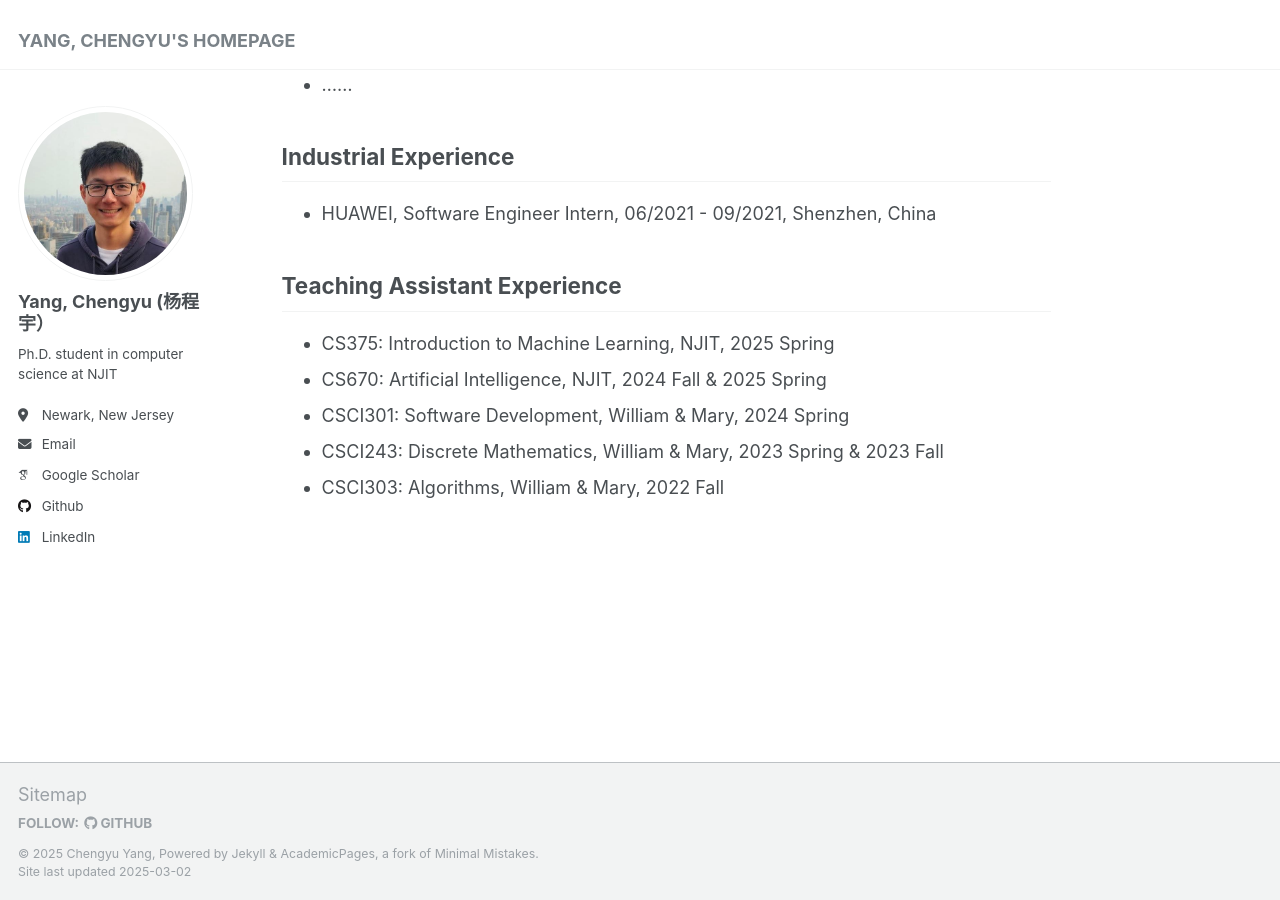
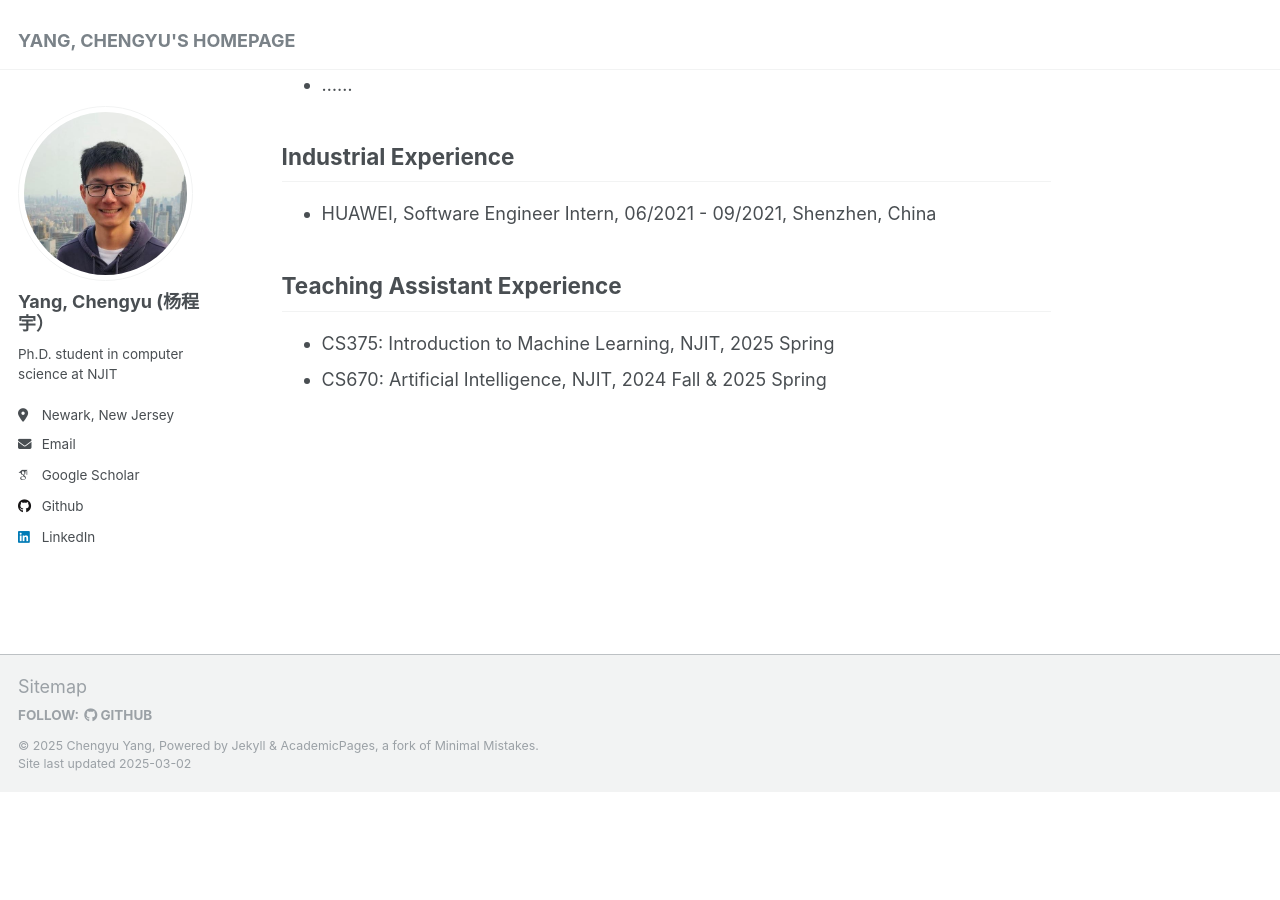
Before and after one commit to chengyuyang-njit/chengyuyang-njit.github.io, a Jekyll site: the page built from _pages/about.md, in a window 1280 px wide and 900 px high, scrolled down 1043 px. Built offline with Jekyll 4.4.1, drawn with Linux system fonts in a browser that asks for light colours; some web fonts are replaced; after the commit the page ends 1835 px from its top, so only the background shows below that.

Commit message:
Update about.md

```diff
--- a/_pages/about.md
+++ b/_pages/about.md
@@ -37,6 +37,3 @@ Teaching Assistant Experience
 ------
 - CS375: Introduction to Machine Learning, NJIT, 2025 Spring
 - CS670: Artificial Intelligence, NJIT, 2024 Fall & 2025 Spring
-- CSCI301: Software Development, William & Mary, 2024 Spring
-- CSCI243: Discrete Mathematics, William & Mary, 2023 Spring & 2023 Fall
-- CSCI303: Algorithms, William & Mary, 2022 Fall
```
